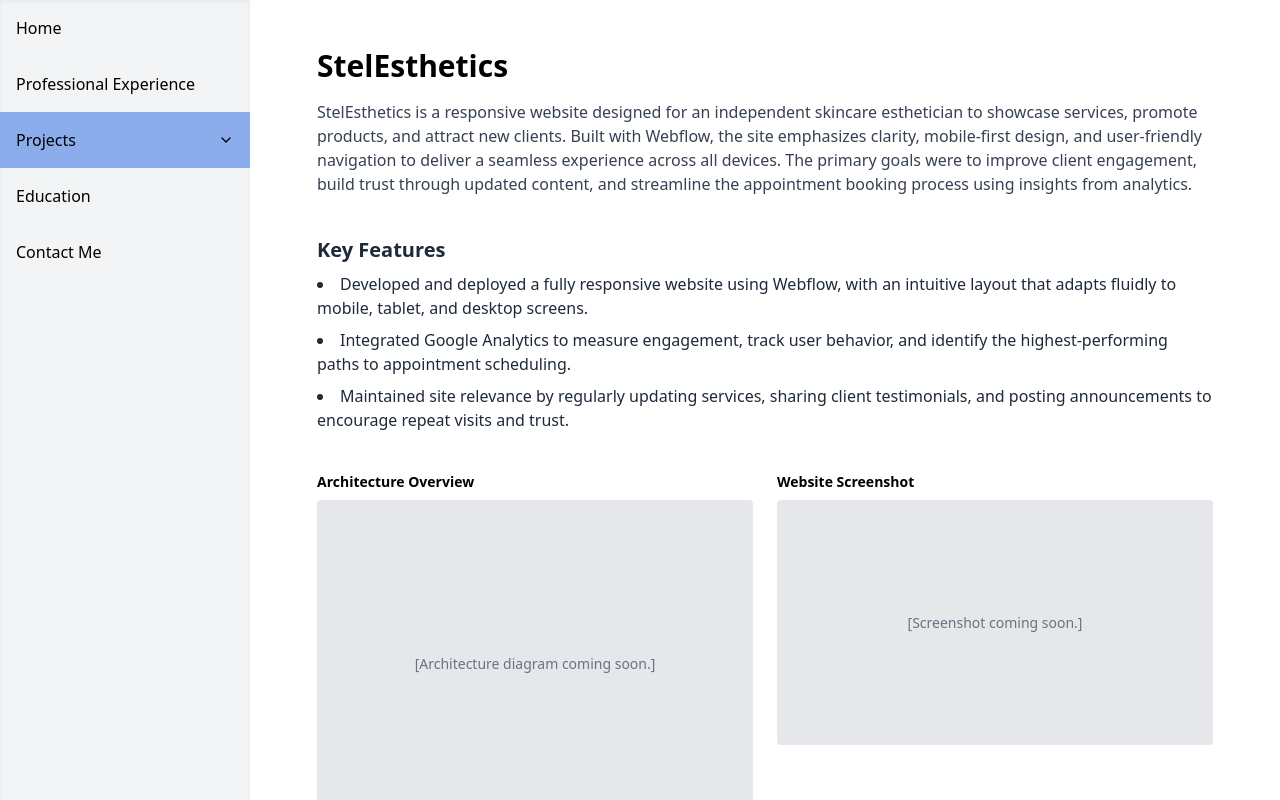
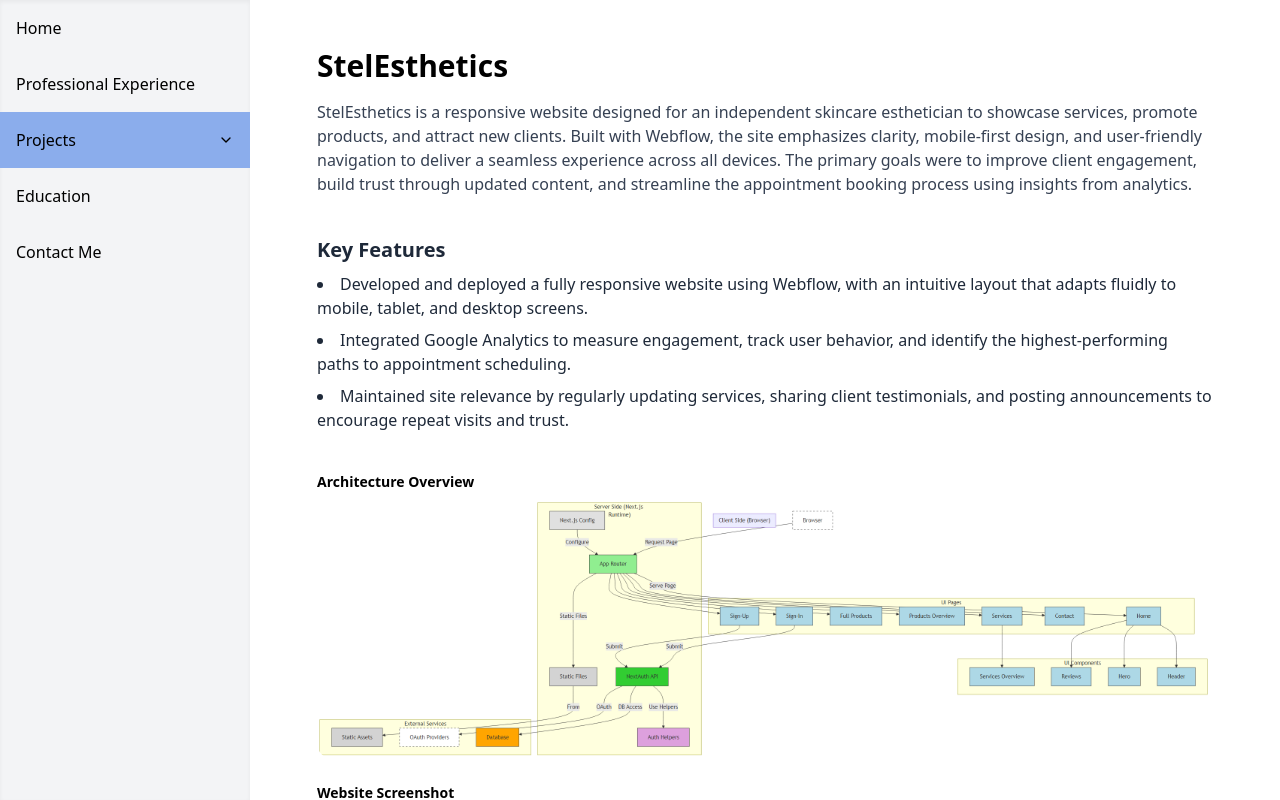
Before and after one commit to gtech29/portfolio, a Next.js app: page /projects/stelesthetics in a window 1280 px wide. Built offline with nearby package versions, Linux system fonts and the light colour scheme.

Commit message:
added architecture diagram will finish this later

```diff
--- a/src/app/projects/stelesthetics/page.tsx
+++ b/src/app/projects/stelesthetics/page.tsx
@@ -1,5 +1,5 @@
 "use client";
-
+import Image from "next/image";
 import Link from "next/link";
 import { motion } from "framer-motion";
 
@@ -46,13 +46,23 @@ export default function StelEstheticsPage() {
         </ul>
 
         <div className="grid grid-cols-1 md:grid-cols-2 gap-6">
-          <div className="space-y-2">
-            <p className="text-sm font-semibold">Architecture Overview</p>
-            <div className="w-full aspect-[4/3] bg-gray-200 dark:bg-gray-800 rounded flex items-center justify-center text-gray-500 text-sm">
-              [Architecture diagram coming soon.]
+          {/* Diagram: spans both columns on desktop */}
+          <div className="md:col-span-2 space-y-2">
+            <h1 className="text-sm font-semibold">Architecture Overview</h1>
+            <div className="w-full rounded-2xl overflow-x-auto">
+              <Image
+                src="/stelesthetics-architecture.png"
+                alt="stelesthetics-architecture"
+                width={0}
+                height={0}
+                className="w-full h-full"
+                unoptimized
+                priority
+              />
             </div>
           </div>
 
+          {/* Screenshot: takes one column */}
           <div className="space-y-2">
             <p className="text-sm font-semibold">Website Screenshot</p>
             <div className="w-full aspect-[16/9] bg-gray-200 dark:bg-gray-800 rounded flex items-center justify-center text-gray-500 text-sm">
```
Also changed, not shown: public/stelesthetics-architecture.png (added), 1 other file (tests, documents, lock files or other folders).
